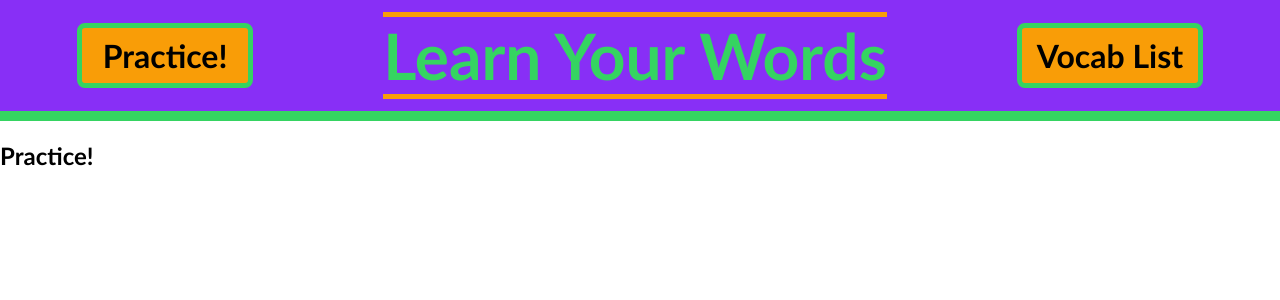
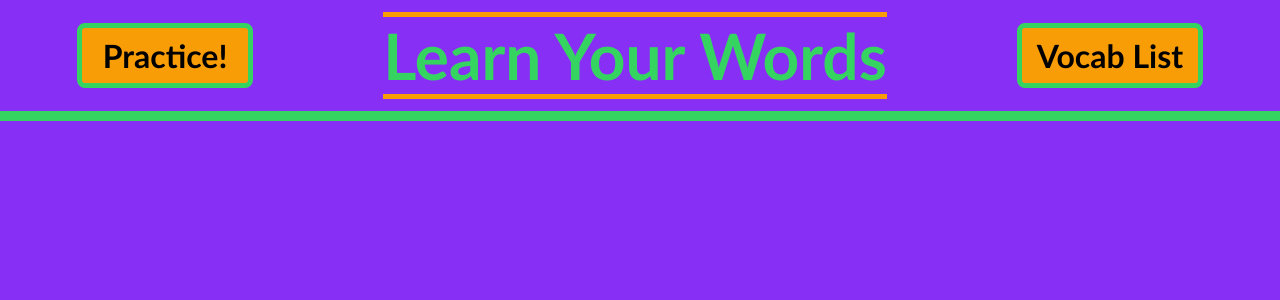
Before and after one commit to nwgambee/learn-your-words, a React (Create React App) app: page /practice in a window 1280 px wide. Shown: the top 300 px of the page. Built offline with nearby package versions, Linux system fonts and the light colour scheme.

Commit message:
Add shuffle method

```diff
--- a/src/containers/PracticeCards/PracticeCards.js
+++ b/src/containers/PracticeCards/PracticeCards.js
@@ -8,10 +8,37 @@ export class PracticeCards extends Component {
     super();
  }
 
+ shuffleList(array) {
+  var currentIndex = array.length, temporaryValue, randomIndex;
+
+  while (0 !== currentIndex) {
+
+    randomIndex = Math.floor(Math.random() * currentIndex);
+    currentIndex -= 1;
+
+    temporaryValue = array[currentIndex];
+    array[currentIndex] = array[randomIndex];
+    array[randomIndex] = temporaryValue;
+  }
+  return array;
+}
+
  render() {
+   let shuffledList = this.shuffleList(this.props.vocabList);
+   let cards = shuffledList.map(word => {
+    return (
+           <section className='list-card' key={word.word}>
+             <h1 className='list-word-h1'>{word.word}</h1>
+             <h2 className='list-definition'>{word.results[0].definition}</h2>
+             <h2 className='list-part-of'>{word.results[0].partOfSpeech}</h2>
+             <button className='remove-from-list-btn' onClick={() => this.props.removeFromList(word.word)}>Remove From List</button>
+           </section>
+
+  )
+ })
    return (
-     <section className='practice-container'>
-       <h1>Practice!</h1>
+     <section className='list-container'>
+       {cards}
      </section>
    )
  }
```
